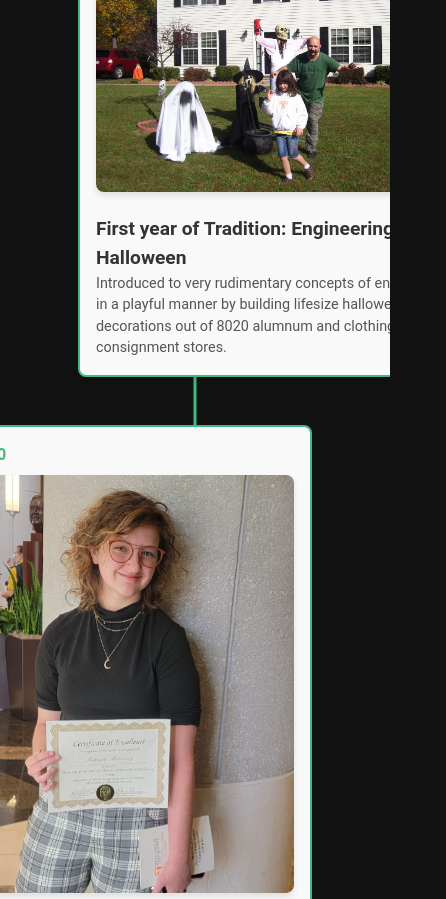
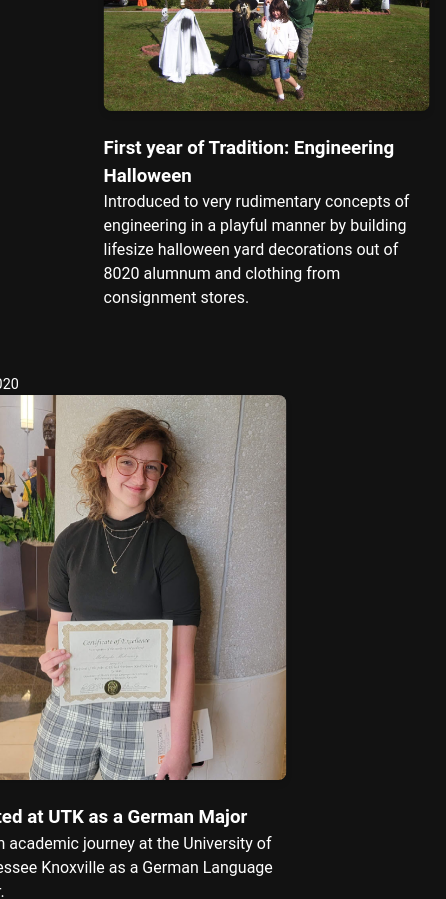
Before and after one commit to crouchbindcommit/portfolio, a Vue app: page /about in a window 390 px wide. Shown: the part 1000-1899 px from the top of the page, 446 px wide, since content can reach past the window. Built offline with nearby package versions, Linux system fonts and the light colour scheme.

Commit message:
Update Timeline.vue

```diff
--- a/src/components/about/Timeline.vue
+++ b/src/components/about/Timeline.vue
@@ -147,7 +147,6 @@
     box-shadow: 0 4px 6px rgba(0, 0, 0, 0.1);
 }
 
-
 /* Banner or Flag for the Timeline Section */
 .timeline-banner {
   width: 100%;
@@ -164,249 +163,51 @@
 }
 
 /* Responsive adjustments for smaller screens */
-@media (max-width: 768px) {
+@media (max-width: 720px) {
   .timeline-banner {
     font-size: 1.5rem; /* Adjust font size for smaller screens */
     padding: 0.8rem 0; /* Reduce padding for smaller screens */
   }
+
+  .timeline-container {
+    padding: 0 1rem; /* Add padding to the container to prevent text from touching the sides */
   }
 
-
-/* Timeline Container */
-.timeline-container {
-    position: relative;
-    max-width: 100%;
-    margin: 0 auto;
-    padding-top: 2rem;
-    padding-bottom: 2rem;
-    display: flex;
-    flex-direction: column;
-    align-items: center;
-    perspective: 1000px;
-    /* Adding perspective to the container */
-    overflow: hidden;
-    /* Prevents overflow */
+  .timeline-item {
+    margin: 1.5rem 0;
+    width: 100%;
   }
 
-/* Trunk of the tree - Set to be behind everything else */
-.timeline-trunk {
-    position: absolute;
-    left: 50%;
-    top: 0;
-    bottom: 0;
-    width: 3px;
-    background-color: #42b983;
-    transform: translateX(-50%);
-    z-index: -1;
-    /* Set to behind all other elements */
-}
-
-/* Timeline Item Styling */
-.timeline-item {
-    position: relative;
-    display: flex;
-    flex-direction: column;
-    align-items: center;
-    margin: 3rem 0;
-    /* Increased vertical spacing between items */
-    width: 100%;
-    max-width: 100%;
-    /* Ensure items don't exceed container width */
-}
-
-/* Timeline Arrow for Branches */
-.timeline-arrow {
-    position: absolute;
-    top: 0;
-    width: 0;
-    height: 0;
-    z-index: 1;
-    display: flex;
-    justify-content: center;
-}
-
-.timeline-arrow.right .arrow-up {
-    transform: rotate(45deg);
-}
-
-.timeline-arrow.right .arrow-down {
-    transform: rotate(-45deg);
-}
-
-.timeline-arrow.left .arrow-up {
-    transform: rotate(-45deg);
-}
-
-.timeline-arrow.left .arrow-down {
-    transform: rotate(45deg);
-}
-
-.arrow-up,
-.arrow-down {
-    width: 0;
-    height: 0;
-    border-left: 5px solid transparent;
-    border-right: 5px solid transparent;
-}
-
-.arrow-up {
-    border-bottom: 10px solid #42b983;
-}
-
-.arrow-down {
-    border-top: 10px solid #42b983;
-}
-
-/* Timeline Cards (Event Branches) */
   .timeline-card {
-    width: 60%;
-    /* Cards will take up 60% of the container width on large screens */
-    max-width: 600px;
-    /* Max width to prevent cards from getting too wide */
-    padding: 2rem;
-    border: 2px solid #42b983;
-    border-radius: 8px;
-    background-color: #f9f9f9;
-    box-shadow: 0px 4px 6px rgba(0, 0, 0, 0.1);
-    position: relative;
-    z-index: 2;
-    /* Ensure it's above the trunk line */
-    transition: transform 0.3s ease;
-    margin-left: 0;
-    margin-right: 0;
-}
-
-/* Right Branch Cards */
-.timeline-card.right {
-    transform: translateX(10%);
-    /* Slight right offset */
-}
-
-/* Left Branch Cards */
-.timeline-card.left {
-    transform: translateX(-10%);
-    /* Slight left offset */
-}
-
-.timeline-description h3 {
-    margin: 0;
-    font-size: 1.3rem;
-    color: #333;
-}
-
-.timeline-description p {
-    font-size: 1rem;
-    color: #555;
+    width: 100%; /* Ensure cards take full width on smaller screens */
+    padding: 1.5rem; /* Reduced padding for smaller cards */
+    margin: 0 auto; /* Center the card */
   }
 
   .timeline-date {
-    font-weight: bold;
-    color: #42b983;
-    font-size: 1.2rem;
-    margin-bottom: 0.5rem;
+    font-size: 1rem; /* Adjust font size of dates for better mobile readability */
   }
 
-/* AOS Animation */
-[data-aos="fade-up"] {
-    opacity: 0;
-    transition: opacity 1s ease-in-out;
+  .timeline-content {
+    font-size: 1rem; /* Adjust content text for smaller screen */
   }
 
-[data-aos="fade-up"].aos-animate {
-    opacity: 1;
-}
-
-/* Media Queries for Smaller Screens */
-
-/* Mobile devices */
-@media (max-width: 768px) {
-    .timeline-container {
-        padding-top: 1rem;
-        padding-bottom: 1rem;
-    }
-
-    .timeline-item {
-        margin: 2rem 0;
-        /* Reduced margin */
-    }
-
-    .timeline-arrow {
-        display: none;
-        /* Hide arrows on mobile */
-    }
-
-    .timeline-card {
-        width: 100%;
-        /* Cards take full width on mobile */
-        margin-left: 0;
-        margin-right: 0;
-        padding: 1.5rem;
-        transform: none;
-        /* Remove horizontal offset */
-        max-width: none;
-        /* Prevent any max-width for mobile */
-    }
-
-    .timeline-date {
-        font-size: 1.1rem;
-    }
-
-    .timeline-description h3 {
-        font-size: 1.2rem;
-    }
-
-    .timeline-description p {
-        font-size: 0.9rem;
+  /* Reduce margin for mobile view */
+  .timeline-item .timeline-content {
+    margin-top: 1rem;
   }
 }
 
-/* Tablets */
-@media (max-width: 1024px) {
-    .timeline-container {
-        padding-top: 1.5rem;
-        padding-bottom: 1.5rem;
-    }
-
-    .timeline-item {
-        margin: 2.5rem 0;
-    }
-
-    .timeline-card {
-        padding: 1.5rem;
-        margin-left: 0;
-        margin-right: 0;
-    }
-
-    .timeline-card.right,
-    .timeline-card.left {
-        margin-top: 1rem;
-        transform: none;
-        /* Remove horizontal offset */
-    }
-}
-
-  @media (max-width: 768px) {
-    .timeline-card {
-        width: 100%; /* Ensure cards take full width on small screens */
-        margin-top: 1.5rem; /* Reduce space between items */
-        padding: 1.5rem; /* Reduced padding for smaller cards */
-    }
-
-    .timeline-item {
-        margin: 2rem 0;
-        /* Reduced vertical spacing */
-    }
-}
-
+/* Additional fixes for very small screens (less than 480px) */
 @media (max-width: 480px) {
   .timeline-banner {
-        font-size: 1.25rem; /* Further reduce font size for mobile */
+    font-size: 1.25rem; /* Further reduce font size for small phones */
     padding: 0.6rem 0; /* Further reduce padding */
   }
 
   .timeline-item {
     margin: 1rem 0;
-        /* Even closer items on mobile */
+    padding: 0.5rem 0;
   }
 
   .timeline-card {
@@ -414,9 +215,19 @@
   }
 
   .timeline-date {
-        font-size: 1rem; /* Reduce font size of dates */
+    font-size: 0.9rem; /* Further reduce font size of dates for tiny screens */
+  }
+
+  .timeline-content {
+    font-size: 0.9rem; /* Ensure content fits well */
   }
 }
 
-
+/* To ensure no horizontal scrolling */
+body {
+  overflow-x: hidden;
+  margin: 0; /* Reset margin for the body */
+  padding: 0;
+  box-sizing: border-box; /* Ensure padding and borders are accounted for */
+}
 </style>
```
Lines whose indentation alone changed are shown as unchanged.
